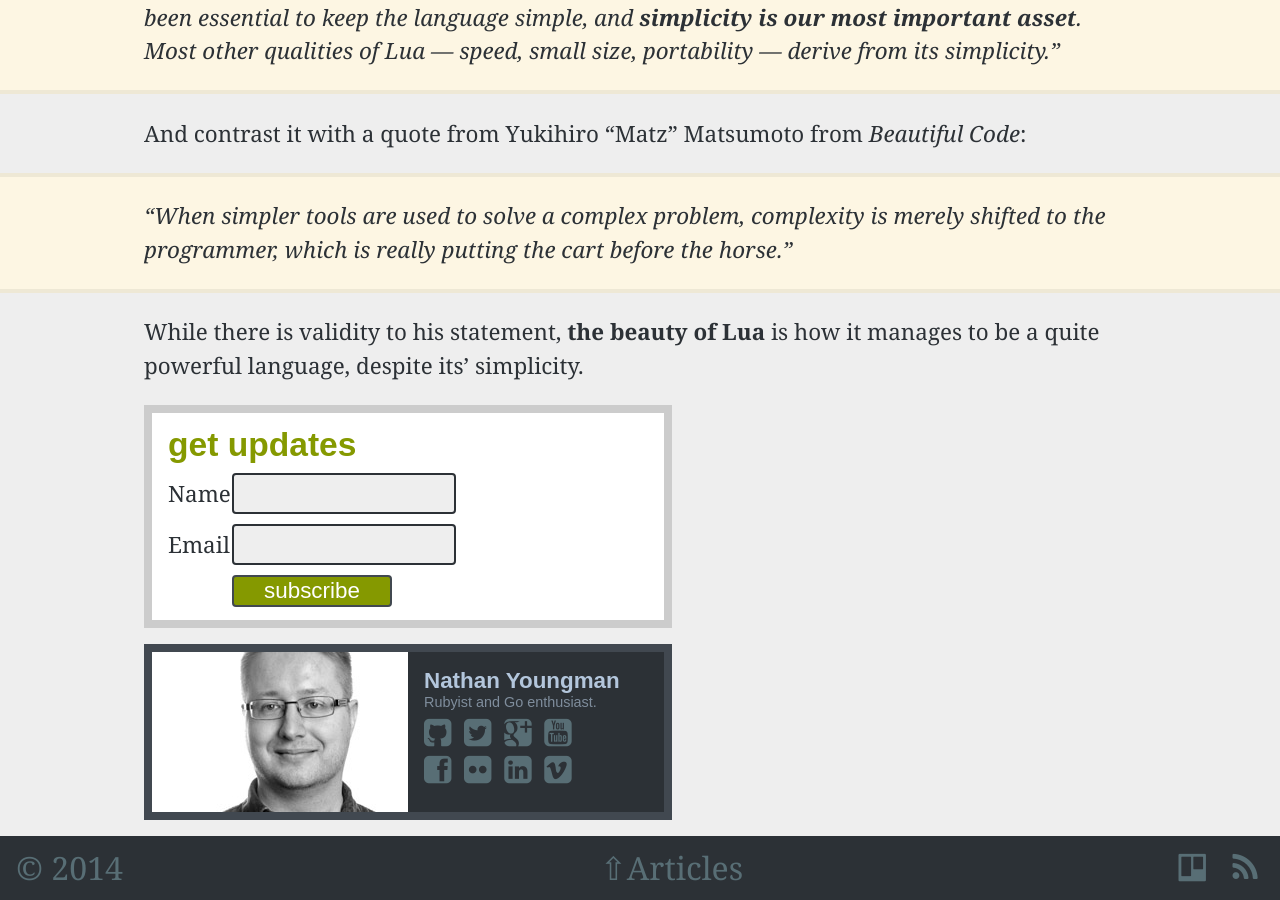
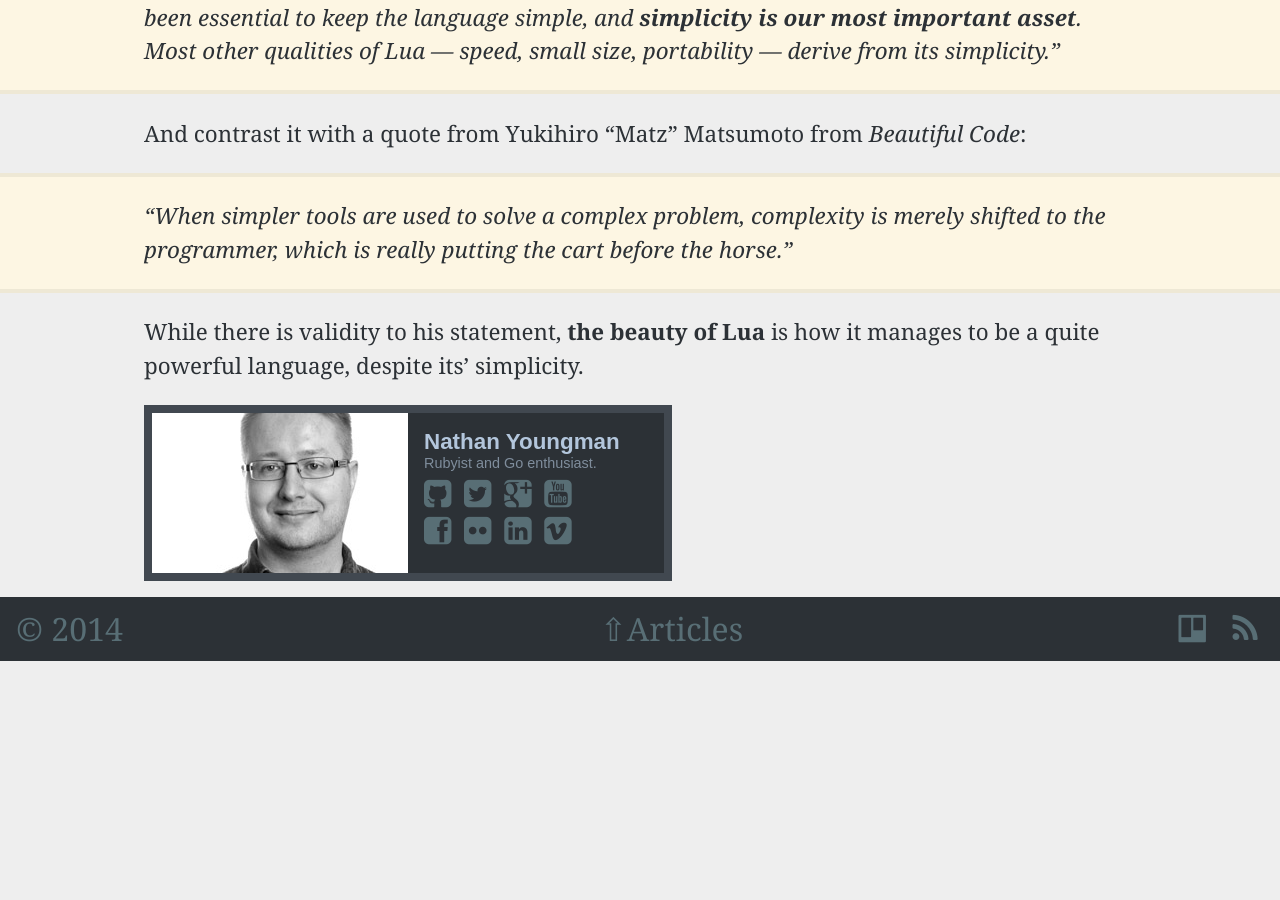
Before and after one commit to nathany/nathany.com, a Jekyll site: the page built from _posts/2007-11-10-lua.md, in a window 1280 px wide and 900 px high, scrolled down 1865 px. Built offline with Jekyll 4.4.1, drawn with Linux system fonts in a browser that asks for light colours; Markdown is read by kramdown in place of the engine named in the settings; comment, search, counter and statistics services are not loaded; after the commit the page ends 2526 px from its top, so only the background shows below that.

Commit message:
remove mailing list
not gonna bother with Mail Chimp

```diff
--- a/_includes/subscribe.html
+++ /dev/null
@@ -1,20 +0,0 @@
-<!-- Begin MailChimp Signup Form -->
-<div id="mc_embed_signup">
-  <h2>get updates</h2>
-  <form action="http://nathany.us8.list-manage.com/subscribe/post?u=3b08e442af8895e74b88d27b2&amp;id=10983c7a06" method="post" id="mc-embedded-subscribe-form" name="mc-embedded-subscribe-form" class="validate" target="_blank" novalidate>
-
-  <div class="mc-field-group">
-    <label for="mce-NAME">Name</label><input type="text" value="" name="NAME" class="" id="mce-NAME">
-  </div>
-  <div class="mc-field-group">
-    <label for="mce-EMAIL">Email</label><input type="email" value="" name="EMAIL" class="required email" id="mce-EMAIL" required="required">
-  </div>
-    <div id="mce-responses" class="clear">
-      <div class="response" id="mce-error-response" style="display:none"></div>
-      <div class="response" id="mce-success-response" style="display:none"></div>
-    </div>
-    <div class="clear"><input type="submit" value="subscribe" name="subscribe" id="mc-embedded-subscribe" class="button"></div>
-  </form>
-</div>
-
-<!--End mc_embed_signup-->
--- a/_layouts/article.html
+++ b/_layouts/article.html
@@ -19,7 +19,6 @@ layout: default
   <section class="content">
     {{ content }}
   </section>
-  {% include subscribe.html %}
 </article>
 
 
```
